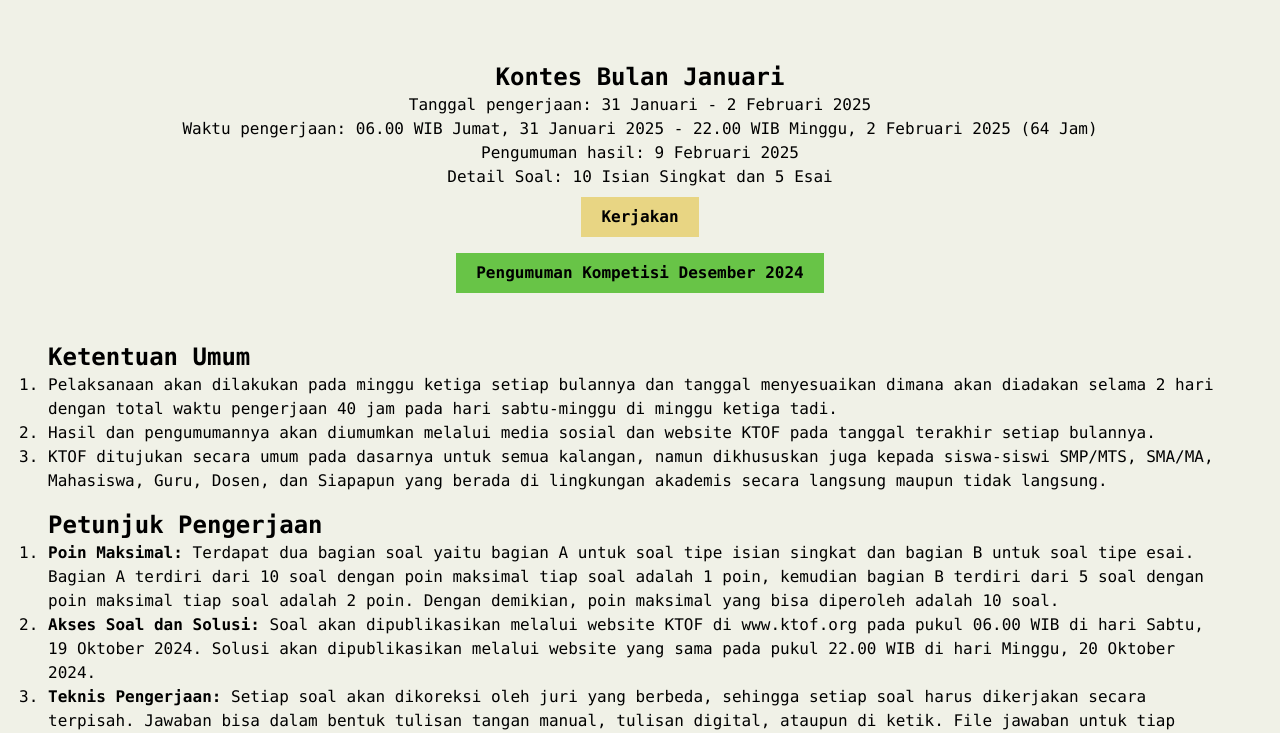
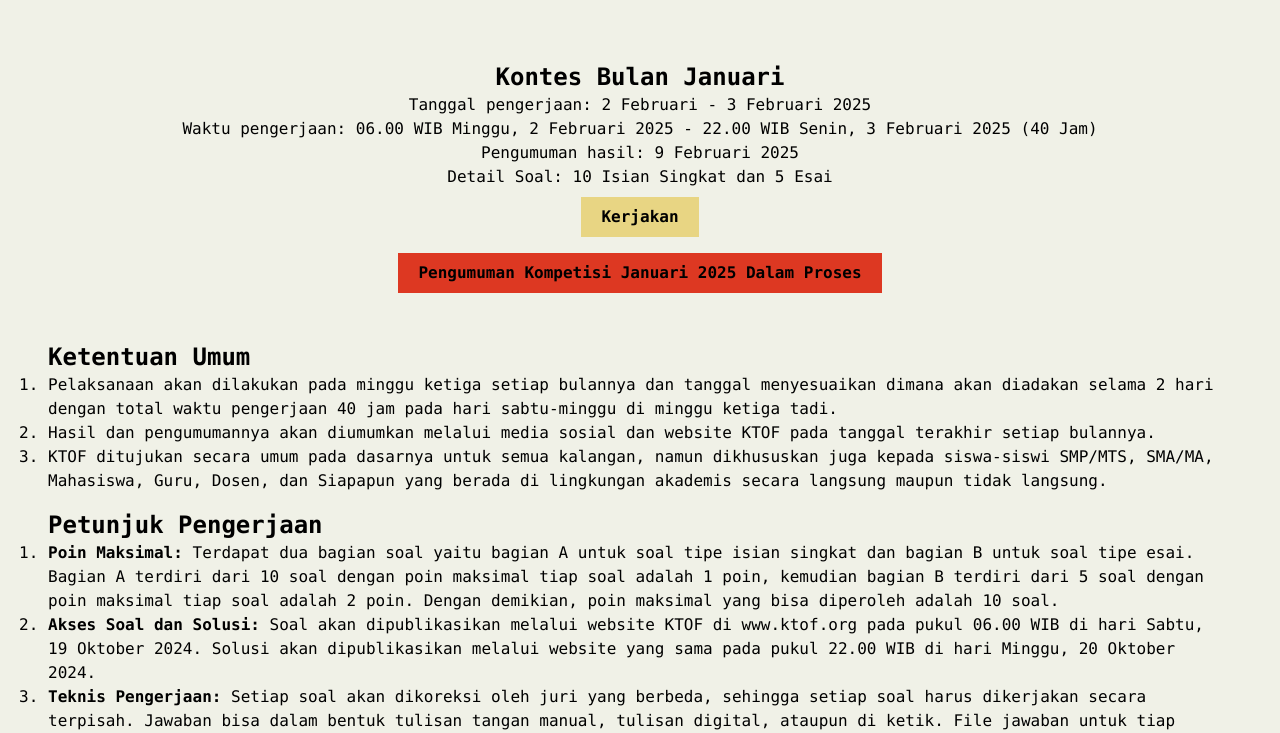
Before and after one commit to clarsbyte/KTOF, a website: page src/index.html in a window 1280 px wide. Shown: the part 67-800 px from the top of the page. Drawn offline with Linux system fonts and the light colour scheme.

Commit message:
Update index.html

```diff
--- a/src/index.html
+++ b/src/index.html
@@ -24,13 +24,13 @@
 
     <div class="m-auto my-10 flex flex-col">
         <h1 class="text-center font-bold text-2xl">Kontes Bulan Januari</h1>
-        <h3 class="text-center">Tanggal pengerjaan: 31 Januari - 2 Februari 2025</h3>
-        <h3 class="text-center">Waktu pengerjaan: 06.00 WIB Jumat, 31 Januari 2025 - 22.00 WIB Minggu, 2 Februari 2025 (64 Jam)
+        <h3 class="text-center">Tanggal pengerjaan: 2 Februari - 3 Februari 2025</h3>
+        <h3 class="text-center">Waktu pengerjaan: 06.00 WIB Minggu, 2 Februari 2025 - 22.00 WIB Senin, 3 Februari 2025 (40 Jam)
         </h3>
         <h3 class="text-center">Pengumuman hasil: 9 Februari 2025</h3>
         <h3 class="text-center">Detail Soal: 10 Isian Singkat dan 5 Esai</h3>
-        <a href="http://bit.ly/KTOFDesember20241" target="_blank" class="bg-yellow font-semibold w-fit py-2 px-5 text-center m-auto my-2 ">Kerjakan</a>
-        <a href="https://drive.google.com/file/d/1arC5TehW-HwqUZ5WPiBBXQqx8XX5Z_Vb/view?usp=drive_link" target="_blank" class="bg-green font-bold w-fit py-2 px-5 text-center m-auto my-2 ">Pengumuman Kompetisi Desember 2024</a>
+        <a href="https://forms.gle/XpZuFt7Bk5F7uzmB9" target="_blank" class="bg-yellow font-semibold w-fit py-2 px-5 text-center m-auto my-2 ">Kerjakan</a>
+        <a href="" target="_blank" class="bg-red font-bold w-fit py-2 px-5 text-center m-auto my-2 ">Pengumuman Kompetisi Januari 2025 Dalam Proses</a>
     </div>
 
     <div class="mx-12 flex flex-col">
```
